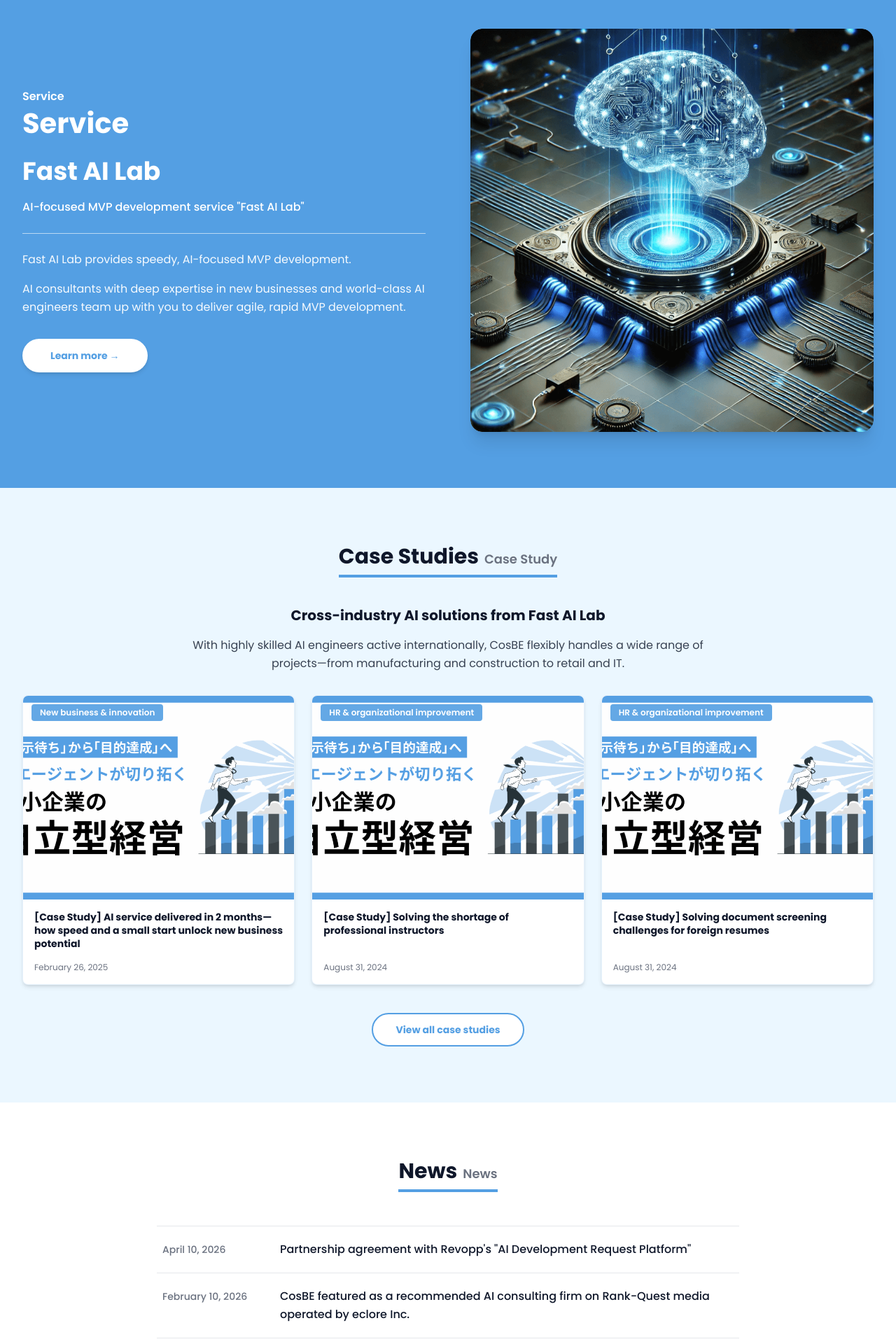
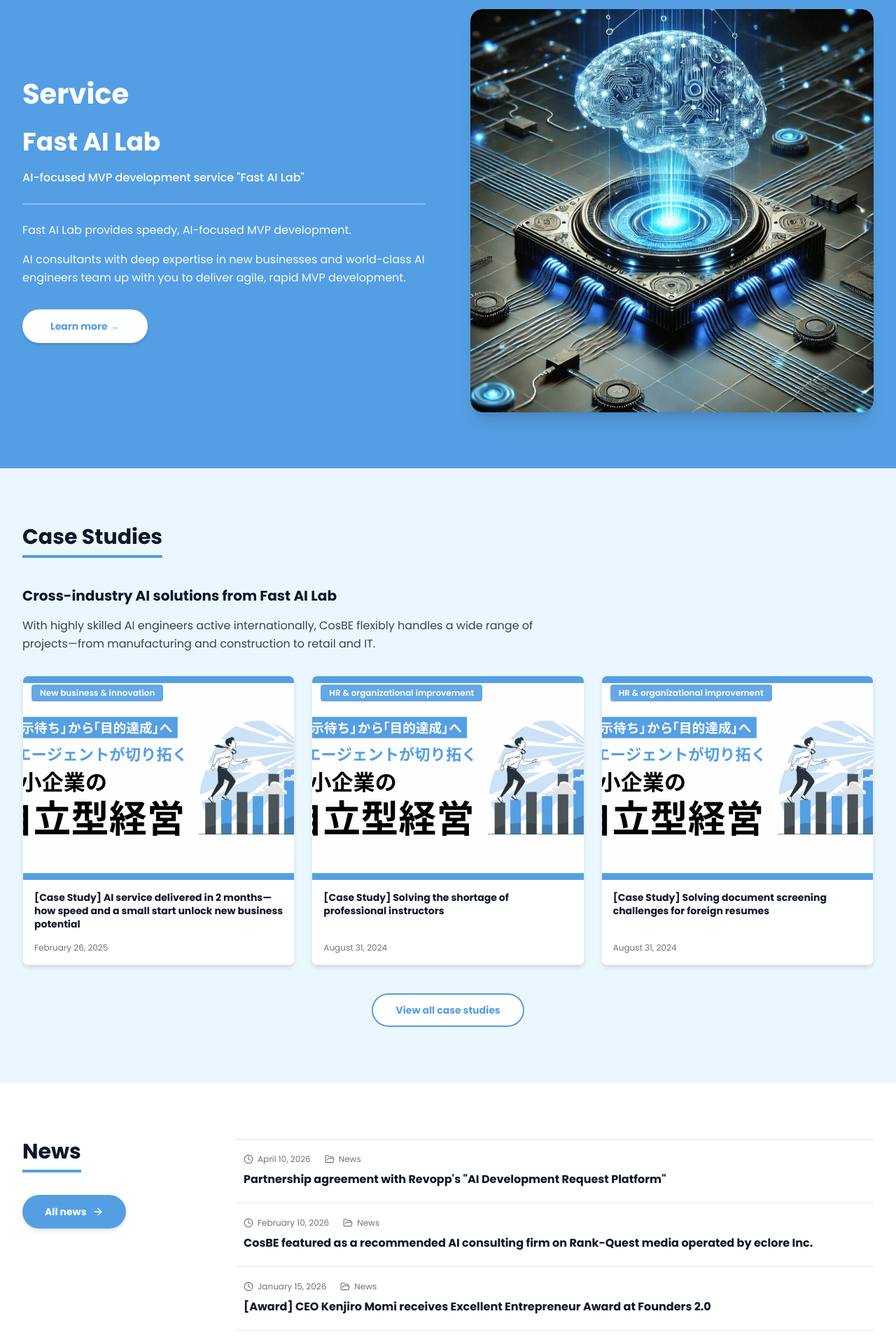
Before and after one commit to HayalabCore/cosbe-website, a Next.js app: page /en in a window 1280 px wide. Shown: the part 1620-3540 px from the top of the page at 70% size. Built offline with nearby package versions, Linux system fonts and the light colour scheme; no server answers; the database is empty.

Commit message:
Refactor homepage section titles for localization consistency

```diff
--- a/src/components/home/HomeAboutSection.tsx
+++ b/src/components/home/HomeAboutSection.tsx
@@ -10,11 +10,8 @@ export default async function HomeAboutSection() {
       <div className="mx-auto max-w-7xl px-4 sm:px-6 lg:px-8">
         <div className="grid items-center gap-10 lg:grid-cols-2 lg:gap-14 xl:gap-20">
           <div>
-            <p className="text-sm font-semibold text-primaryColor md:text-base">
-              {t('sectionJa')}
-            </p>
-            <h2 className="mt-1 text-3xl font-bold text-primaryColor md:text-4xl lg:text-[2.5rem]">
-              {t('sectionEn')}
+            <h2 className="text-3xl font-bold text-primaryColor md:text-4xl lg:text-[2.5rem]">
+              {t('section')}
             </h2>
             <h3 className="mt-6 whitespace-pre-line text-lg font-bold leading-snug text-textPrimary md:text-xl lg:text-2xl">
               {t('heading')}
--- a/src/components/home/HomeCaseStudiesSection.tsx
+++ b/src/components/home/HomeCaseStudiesSection.tsx
@@ -35,7 +35,7 @@ export default async function HomeCaseStudiesSection({
     cards = articles.map((item) => ({
       href: `/case-studies/${item.slug}`,
       title: resolveArticleTitle(item, locale),
-      category: item.tags[0] ?? t('sectionJa'),
+      category: item.tags[0] ?? t('section'),
       date: formatArticleDate(item.publishedAt, locale),
       image: item.featuredImage,
     }));
@@ -59,20 +59,16 @@ export default async function HomeCaseStudiesSection({
       className="scroll-mt-24 bg-bgAccent py-14 md:py-20"
     >
       <div className="mx-auto max-w-7xl px-4 sm:px-6 lg:px-8">
-        <HomeSectionTitle
-          sectionJa={t('sectionJa')}
-          sectionEn={t('sectionEn')}
-          className="mb-8 md:mb-10"
-        />
+        <HomeSectionTitle section={t('section')} className="mb-8 md:mb-10" />
 
-        <h3 className="text-center text-lg font-bold text-textHeading md:text-xl">
+        <h3 className="text-lg font-bold text-textHeading md:text-xl">
           {t('title')}
         </h3>
-        <p className="mx-auto mt-4 max-w-3xl text-center text-sm leading-relaxed text-textSecondary md:text-base">
+        <p className="mt-4 max-w-3xl text-sm leading-relaxed text-textSecondary md:text-base">
           {t('description')}
         </p>
 
-        <p className="mt-6 text-center text-xs text-textTertiary md:hidden">
+        <p className="mt-6 text-xs text-textTertiary md:hidden">
           {t('scrollHint')}
         </p>
 
--- a/src/components/home/HomeNewsSection.tsx
+++ b/src/components/home/HomeNewsSection.tsx
@@ -1,3 +1,4 @@
+import { Clock, FolderOpen, ArrowRight } from 'lucide-react';
 import { getTranslations } from 'next-intl/server';
 import { Link } from '@/i18n/routing';
 import { getArticles } from '@/lib/articles';
@@ -9,6 +10,8 @@ type NewsItem = {
   href: string;
   title: string;
   date: string;
+  dateTime?: string;
+  category: string;
 };
 
 type HomeNewsSectionProps = {
@@ -32,6 +35,8 @@ export default async function HomeNewsSection({
       href: `/notice/${item.slug}`,
       title: resolveArticleTitle(item, locale),
       date: formatArticleDate(item.publishedAt, locale),
+      dateTime: item.publishedAt ?? undefined,
+      category: item.tags[0] ?? t('section'),
     }));
   } catch {
     items = [];
@@ -43,43 +48,54 @@ export default async function HomeNewsSection({
       href: '/notice',
       title: t(`fallback.${key}.title`),
       date: t(`fallback.${key}.date`),
+      category: t('section'),
     }));
   }
 
   return (
     <section id="news" className="scroll-mt-24 bg-white py-14 md:py-20">
-      <div className="mx-auto max-w-4xl px-4 sm:px-6 lg:px-8">
-        <HomeSectionTitle
-          sectionJa={t('sectionJa')}
-          sectionEn={t('sectionEn')}
-          className="mb-10 md:mb-12"
-        />
+      <div className="mx-auto max-w-7xl px-4 sm:px-6 lg:px-8">
+        <div className="grid gap-10 lg:grid-cols-[minmax(0,240px)_minmax(0,1fr)] lg:items-start lg:gap-12 xl:gap-16">
+          <div>
+            <HomeSectionTitle section={t('section')} />
+            <div className="mt-8">
+              <Link
+                href="/notice"
+                className="inline-flex items-center justify-center gap-2 rounded-full bg-primaryColor px-8 py-3.5 text-sm font-bold text-white shadow-md transition-colors hover:bg-primaryHover"
+              >
+                {t('viewAll')}
+                <ArrowRight className="h-4 w-4" aria-hidden />
+              </Link>
+            </div>
+          </div>
 
           <ul className="divide-y divide-gray-200 border-y border-gray-200">
             {items.map((item) => (
               <li key={`${item.href}-${item.title}`}>
                 <Link
                   href={item.href}
-                className="group flex flex-col gap-1 py-5 transition-colors hover:bg-bgAccent/50 sm:flex-row sm:items-baseline sm:gap-6 sm:px-2"
+                  className="group block px-2 py-5 transition-colors hover:bg-bgAccent/60 sm:px-3"
                 >
-                <time className="flex-shrink-0 text-sm font-medium text-textTertiary sm:w-36">
-                  {item.date}
-                </time>
-                <span className="text-sm font-medium leading-relaxed text-textHeading group-hover:text-primaryColor md:text-base">
+                  <div className="mb-2 flex flex-wrap items-center gap-x-5 gap-y-1 text-xs text-textTertiary">
+                    <span className="inline-flex items-center gap-1.5">
+                      <Clock className="h-3.5 w-3.5 shrink-0" aria-hidden />
+                      <time dateTime={item.dateTime}>{item.date}</time>
+                    </span>
+                    <span className="inline-flex items-center gap-1.5">
+                      <FolderOpen
+                        className="h-3.5 w-3.5 shrink-0"
+                        aria-hidden
+                      />
+                      {item.category}
+                    </span>
+                  </div>
+                  <p className="text-sm font-bold leading-relaxed text-textHeading group-hover:text-primaryColor md:text-base">
                     {item.title}
-                </span>
+                  </p>
                 </Link>
               </li>
             ))}
           </ul>
-
-        <div className="mt-10 text-center">
-          <Link
-            href="/notice"
-            className="inline-flex items-center justify-center rounded-full border-2 border-primaryColor bg-white px-8 py-3 text-sm font-bold text-primaryColor transition-colors hover:bg-primaryColor hover:text-white"
-          >
-            {t('viewAll')}
-          </Link>
         </div>
       </div>
     </section>
--- a/src/components/home/HomeSectionTitle.tsx
+++ b/src/components/home/HomeSectionTitle.tsx
@@ -1,21 +1,16 @@
 type HomeSectionTitleProps = {
-  sectionJa: string;
-  sectionEn: string;
+  section: string;
   className?: string;
 };
 
 export default function HomeSectionTitle({
-  sectionJa,
-  sectionEn,
+  section,
   className = '',
 }: HomeSectionTitleProps) {
   return (
-    <div className={`text-center ${className}`}>
+    <div className={`text-left ${className}`}>
       <h2 className="inline-block border-b-4 border-primaryColor pb-2 text-2xl font-bold text-textHeading md:text-3xl">
-        <span>{sectionJa}</span>
-        <span className="ml-2 text-base font-semibold text-textTertiary md:text-lg">
-          {sectionEn}
-        </span>
+        {section}
       </h2>
     </div>
   );
--- a/src/components/home/HomeServiceSection.tsx
+++ b/src/components/home/HomeServiceSection.tsx
@@ -13,11 +13,8 @@ export default async function HomeServiceSection() {
       <div className="mx-auto max-w-7xl px-4 sm:px-6 lg:px-8">
         <div className="grid items-center gap-10 lg:grid-cols-2 lg:gap-12 xl:gap-16">
           <div className="text-white">
-            <p className="text-sm font-semibold md:text-base">
-              {t('sectionJa')}
-            </p>
-            <h2 className="mt-1 text-3xl font-bold md:text-4xl lg:text-[2.5rem]">
-              {t('sectionEn')}
+            <h2 className="text-3xl font-bold md:text-4xl lg:text-[2.5rem]">
+              {t('section')}
             </h2>
             <h3 className="mt-6 text-2xl font-bold leading-tight md:text-3xl lg:text-4xl">
               {t('title')}
--- a/src/lib/translations/load-messages.ts
+++ b/src/lib/translations/load-messages.ts
@@ -132,7 +132,7 @@ async function loadMessagesFromDbOrFallback(
 export function getCachedMessagesForLocale(locale: Locale) {
   return unstable_cache(
     async () => loadMessagesFromDbOrFallback(locale),
-    ['translations-db', locale],
+    ['translations-db', locale, 'v2'],
     { tags: [`translations-${locale}`] }
   );
 }
```
Also changed, not shown: messages/en.json, messages/ja.json. Lines whose indentation alone changed are shown as unchanged.
